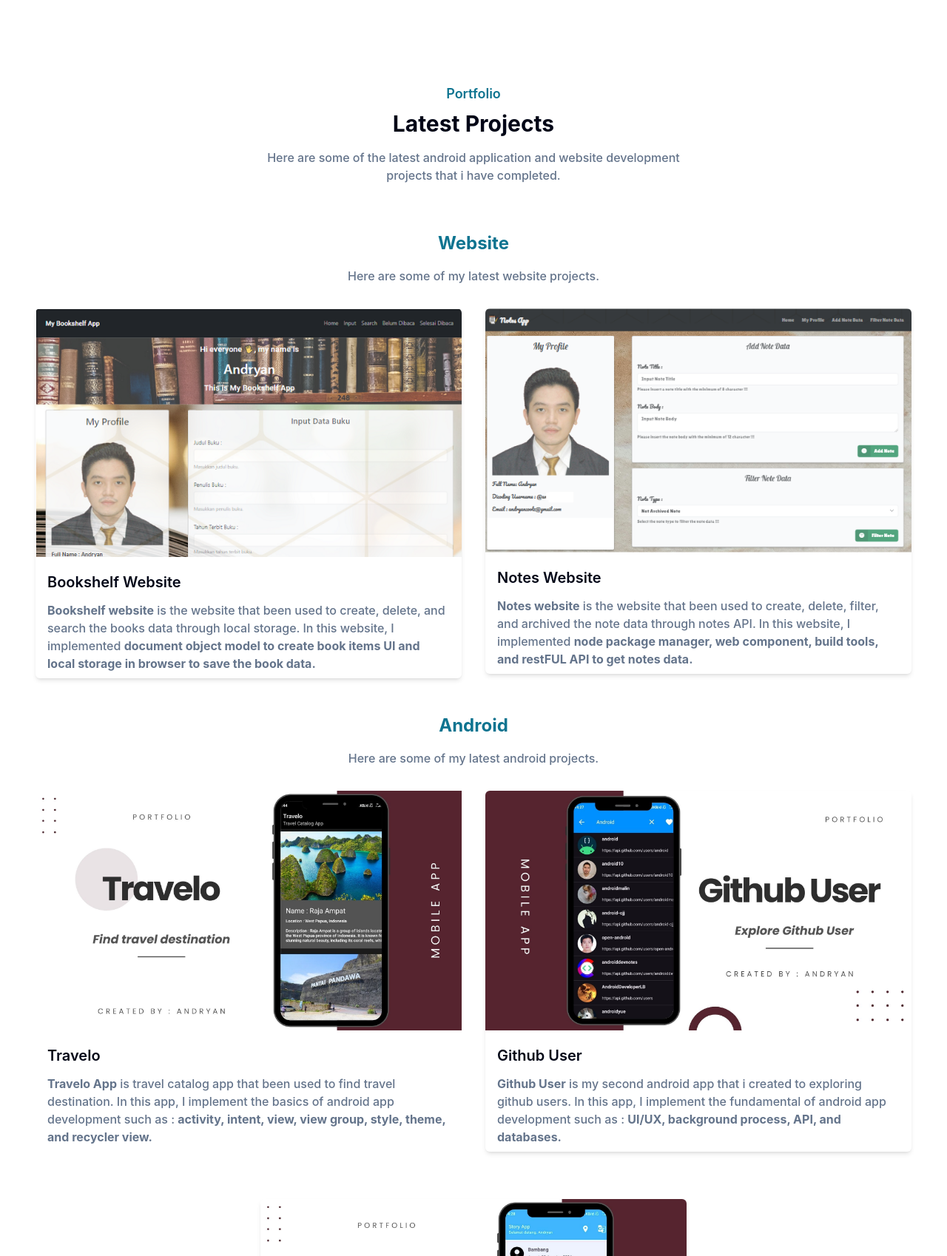
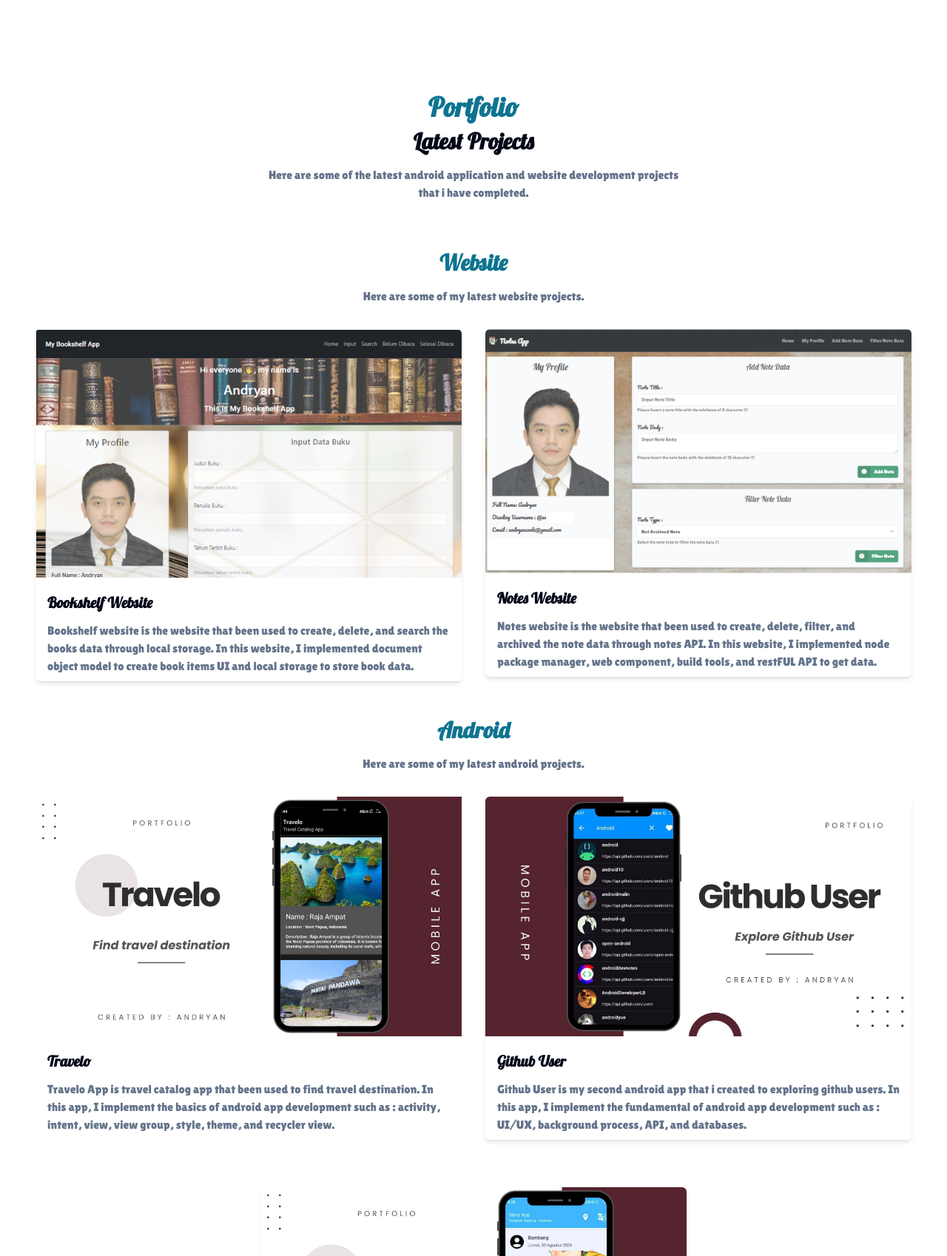
Before and after one commit to andryann007/andryann007.github.io, a website: page index.html in a window 1280 px wide. Shown: the part 1102-2800 px from the top of the page at 74% size. Drawn offline with nearby package versions, Linux system fonts and the light colour scheme.

Commit message:
Add custom font family

```diff
--- a/index.html
+++ b/index.html
@@ -16,8 +16,8 @@
       <div class="container">
         <div class="flex items-center justify-between relative">
           <div class="px-4">
-            <a href="#home" class="font-bold text-lg text-primary block py-6"
-              >Andryan</a
+            <a href="#home" class="font-bold text-2xl text-primary block py-6"
+              >Andryan Portfolio</a
             >
           </div>
           <div class="flex items-center px-4">
@@ -54,7 +54,7 @@
                   <a
                     href="#about"
                     class="text-base text-dark font-bold py-2 mx-8 flex group-hover:text-primary"
-                    >About</a
+                    >About Me</a
                   >
                 </li>
                 <li class="group">
@@ -95,7 +95,7 @@
                 >Andryan</span
               >
             </h1>
-            <h2 class="font-medium text-gray text-lg mb-5 lg:text-2xl">
+            <h2 class="font-medium text-gray text-lg mt-5 mb-5 lg:text-2xl">
               Android & Web Developer
             </h2>
             <p class="font-medium text-gray mb-10">
@@ -134,9 +134,7 @@
             data-aos-offset="300"
             data-aos-duration="1000"
           >
-            <h4 class="font-bold uppercase text-primary text-lg mb-3">
-              About Me
-            </h4>
+            <h4 class="font-bold text-primary text-4xl mb-3">About Me</h4>
             <h2 class="font-bold text-dark text-3xl mb-5 max-w-md lg:text-4xl">
               Here is brief information summary about myself
             </h2>
@@ -209,7 +207,7 @@
             data-aos="fade-up"
             data-aos-offset="300"
           >
-            <h4 class="font-semibold text-lg text-primary mb-2">Portfolio</h4>
+            <h4 class="font-semibold text-4xl text-primary mb-2">Portfolio</h4>
             <h2 class="font-bold text-dark text-3xl mb-4">Latest Projects</h2>
             <p class="font-medium text-md text-gray">
               Here are some of the latest android application and website
@@ -220,7 +218,7 @@
 
         <div class="w-full px-4" data-aos="flip-up" data-aos-offset="300">
           <div class="max-w-xl mx-auto text-center mb-4">
-            <h2 class="font-bold text-primary text-2xl mb-4">Website</h2>
+            <h2 class="font-bold text-primary text-3xl mb-4">Website</h2>
             <p class="font-medium text-md text-gray">
               Here are some of my latest website projects.
             </p>
@@ -243,13 +241,10 @@
                 Bookshelf Website
               </h2>
               <p class="font-medium text-base text-gray mx-4 my-2">
-                <b>Bookshelf website</b> is the website that been used to
-                create, delete, and search the books data through local storage.
-                In this website, I implemented
-                <b
-                  >document object model to create book items UI and local
-                  storage in browser to save the book data.</b
-                >
+                Bookshelf website is the website that been used to create,
+                delete, and search the books data through local storage. In this
+                website, I implemented document object model to create book
+                items UI and local storage to store book data.
               </p>
             </div>
           </div>
@@ -271,13 +266,10 @@
                 Notes Website
               </h2>
               <p class="font-medium text-base text-gray mx-4 my-2">
-                <b>Notes website</b> is the website that been used to create,
-                delete, filter, and archived the note data through notes API. In
-                this website, I implemented
-                <b
-                  >node package manager, web component, build tools, and restFUL
-                  API to get notes data.</b
-                >
+                Notes website is the website that been used to create, delete,
+                filter, and archived the note data through notes API. In this
+                website, I implemented node package manager, web component,
+                build tools, and restFUL API to get data.
               </p>
             </div>
           </div>
@@ -285,7 +277,7 @@
 
         <div class="w-full px-4" data-aos="flip-up" data-aos-offset="300">
           <div class="max-w-xl mx-auto text-center mb-4">
-            <h2 class="font-bold text-primary text-2xl mb-4">Android</h2>
+            <h2 class="font-bold text-primary text-3xl mb-4">Android</h2>
             <p class="font-medium text-md text-gray">
               Here are some of my latest android projects.
             </p>
@@ -310,13 +302,10 @@
               Travelo
             </h2>
             <p class="font-medium text-base text-gray mx-4 my-2">
-              <b>Travelo App</b> is travel catalog app that been used to find
-              travel destination. In this app, I implement the basics of android
-              app development such as :
-              <b
-                >activity, intent, view, view group, style, theme, and recycler
-                view.</b
-              >
+              Travelo App is travel catalog app that been used to find travel
+              destination. In this app, I implement the basics of android app
+              development such as : activity, intent, view, view group, style,
+              theme, and recycler view.
             </p>
           </div>
 
@@ -333,10 +322,10 @@
                 Github User
               </h2>
               <p class="font-medium text-base text-gray mx-4 my-2">
-                <b>Github User</b> is my second android app that i created to
-                exploring github users. In this app, I implement the fundamental
-                of android app development such as :
-                <b>UI/UX, background process, API, and databases.</b>
+                Github User is my second android app that i created to exploring
+                github users. In this app, I implement the fundamental of
+                android app development such as : UI/UX, background process,
+                API, and databases.
               </p>
             </div>
           </div>
@@ -358,14 +347,11 @@
                 Story App
               </h2>
               <p class="font-medium text-base text-gray mx-4 my-2">
-                <b>Story App</b> is the latest android app that i created to
-                share user stories, just like social media. In this app, I
-                implement more advanced technique of android app development
-                such as :
-                <b
-                  >custom view, animation, localization, media, location,
-                  testing, & advanced database.</b
-                >
+                Story App is the latest android app that i created to share user
+                stories, just like social media. In this app, I implement more
+                advanced technique of android app development such as : custom
+                view, animation, localization, media, location, testing, &
+                advanced database.
               </p>
             </div>
           </div>
@@ -384,7 +370,7 @@
       >
         <div class="w-full px-4">
           <div class="max-w-xl mx-auto text-center mb-16">
-            <h4 class="font-semibold text-lg text-primary mb-2">Contact</h4>
+            <h4 class="font-semibold text-4xl text-primary mb-2">Contact</h4>
             <h2 class="font-bold text-dark text-3xl mb-4">Contact Me</h2>
             <p class="font-medium text-md text-gray">
               If there is any question, you can contact me via form below.
```
Also changed, not shown: dist/font/LilitaOne-Regular.ttf (added), dist/font/Lobster-Regular.ttf (added), dist/font/Pacifico-Regular.ttf (added), dist/output.css.
